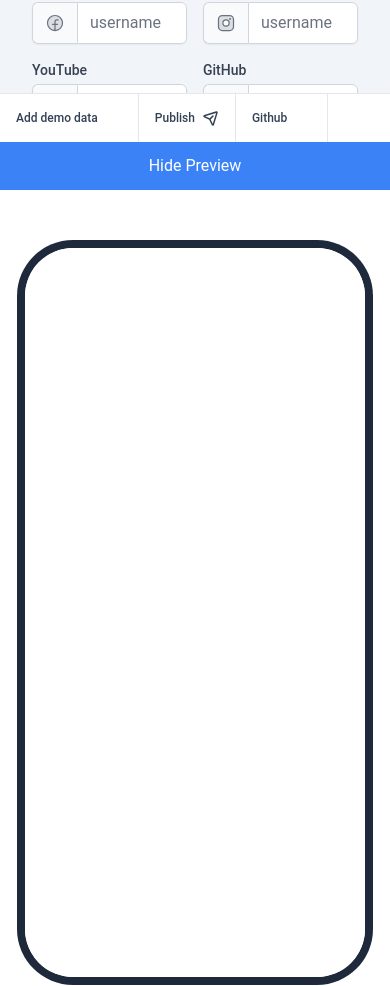
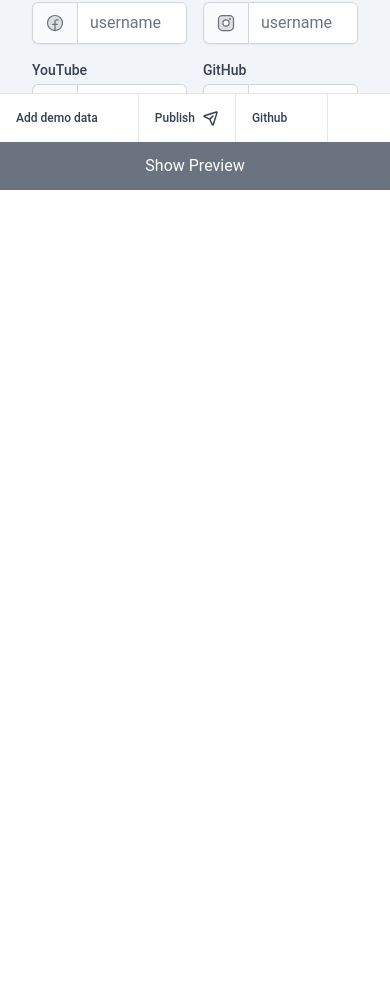
Before and after one commit to pratiksardar/xqr, a Nuxt app: page / in a window 390 px wide. Shown: the part 702-1688 px from the top of the page. After the commit the page ends 892 px from the top, so only its background shows below. Built offline with nearby package versions, Linux system fonts and the light colour scheme; some icons are missing.

Commit message:
fixing screen coverage on iphone

```diff
--- a/pages/index.vue
+++ b/pages/index.vue
@@ -54,12 +54,12 @@
     <div class="md:col-span-1 h-screen flex flex-col bg-white">
       <button
         @click="togglePreview"
-        class="md:hidden h-12 flex items-center justify-center bg-blue-500 text-white"
+        class="md:hidden h-12 flex items-center justify-center bg-gray-500 text-white"
       >
         <span v-if="showPreview">Hide Preview</span>
         <span v-else>Show Preview</span>
       </button>
-      <div v-if="showPreview" class="flex-1 overflow-y-auto">
+      <div v-show="showPreview" class="flex-1 overflow-y-auto">
         <app-form-preview :data="data" />
       </div>
     </div>
@@ -91,7 +91,7 @@ const data = ref({
   ls: [],
 })
 
-const showPreview = ref(true)
+const showPreview = ref(false)
 
 const togglePreview = () => {
   showPreview.value = !showPreview.value
```
